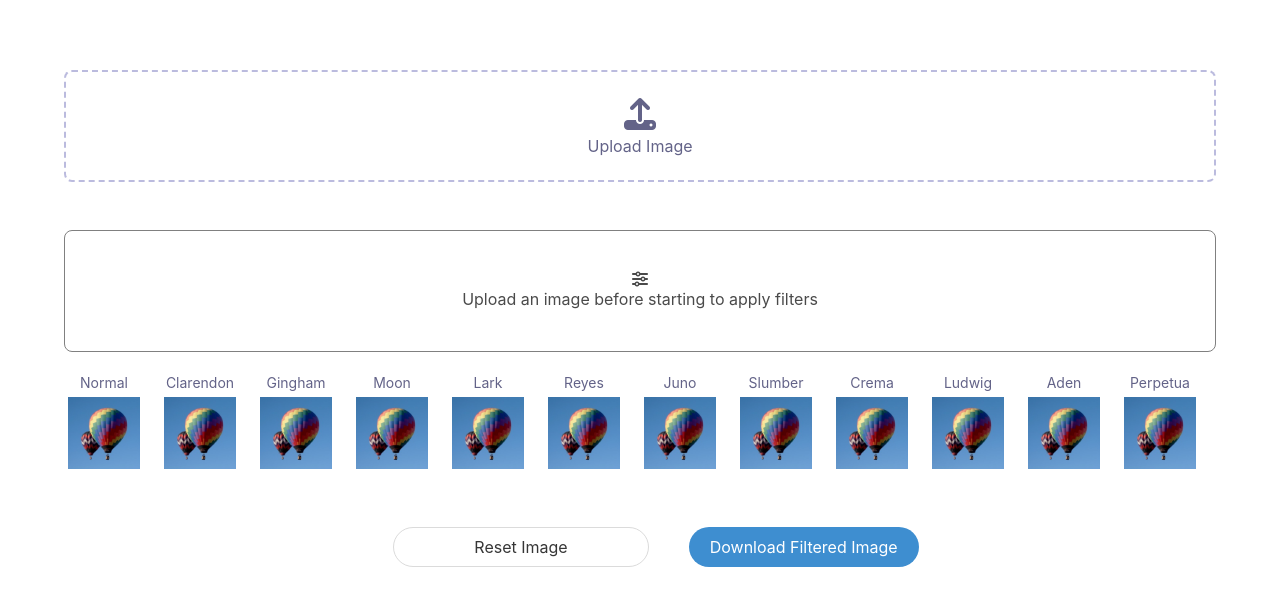
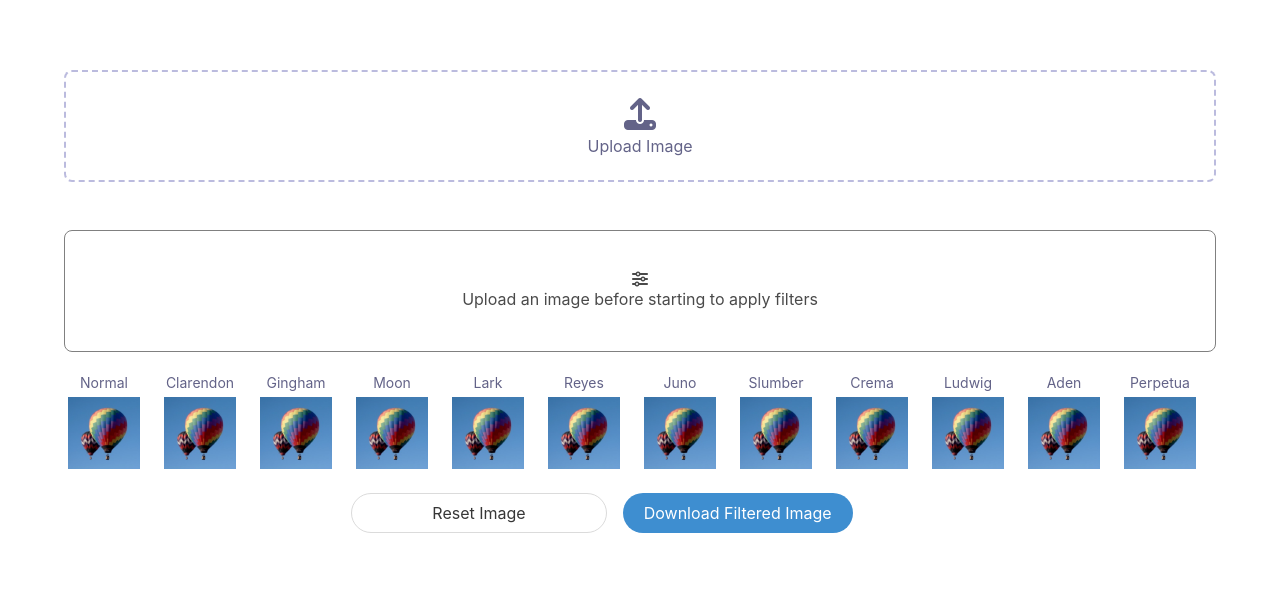
Before and after one commit to MahendraMakad/Instagram-Filters, a plain HTML site: page index.html in a window 1280 px wide. Shown: the part 62-668 px from the top of the page. Drawn offline with nearby package versions, Linux system fonts and the light colour scheme; a script that the page names is missing; a small style sheet from the web is missing.

Commit message:
Update style.css

```diff
--- a/style.css
+++ b/style.css
@@ -106,13 +106,14 @@
 
 /* reset and download buttons */
 .download-btns {
-    justify-content: center;
-    margin: 50px;
+    display: grid;
+    grid-template-columns: 1fr 1fr;
+    gap: 1rem;
+    margin: 1rem;
 }
 
 #button-reset {
     padding: 0px 80px;
-    margin: 0px 40px;
 }
 
 #button-download {
```
